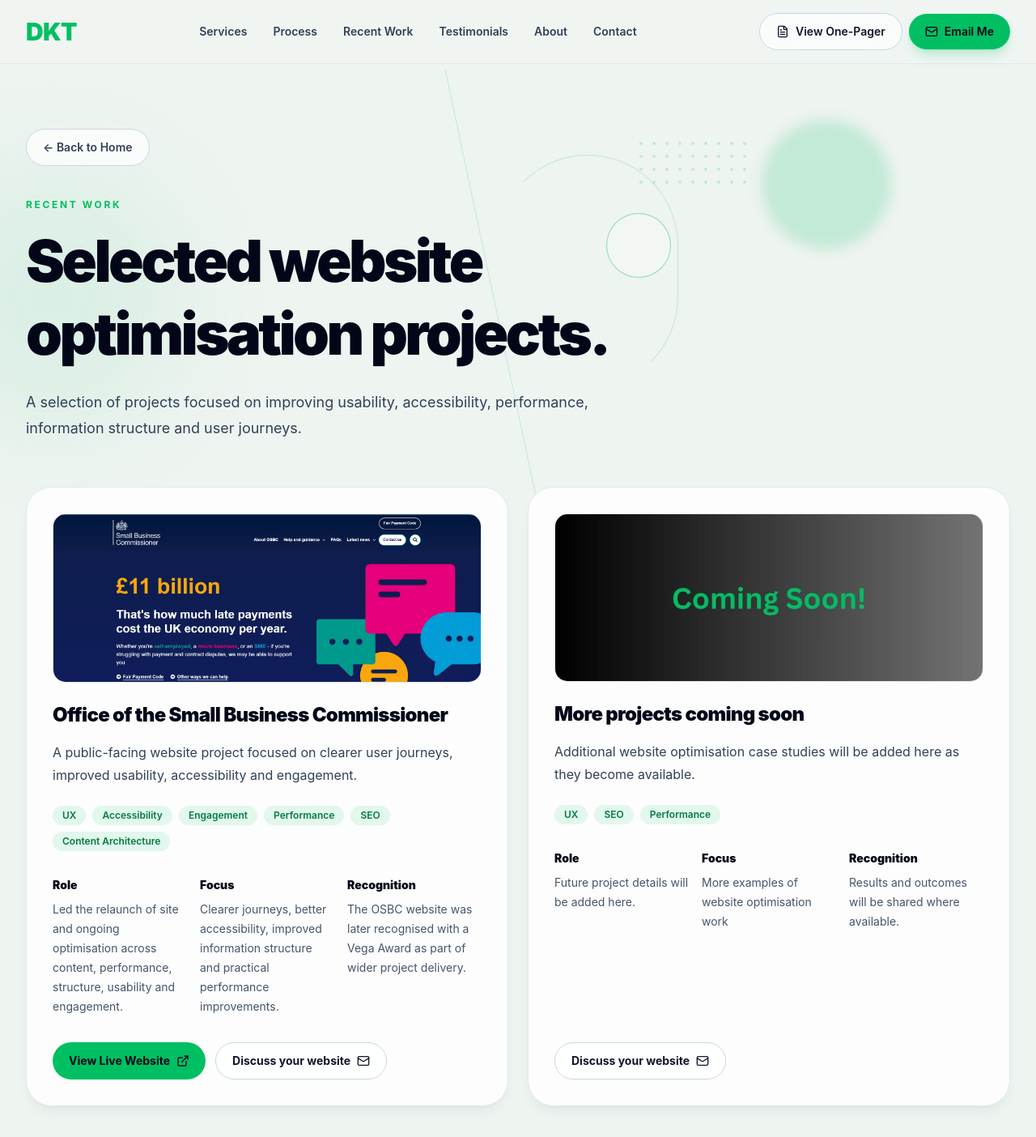
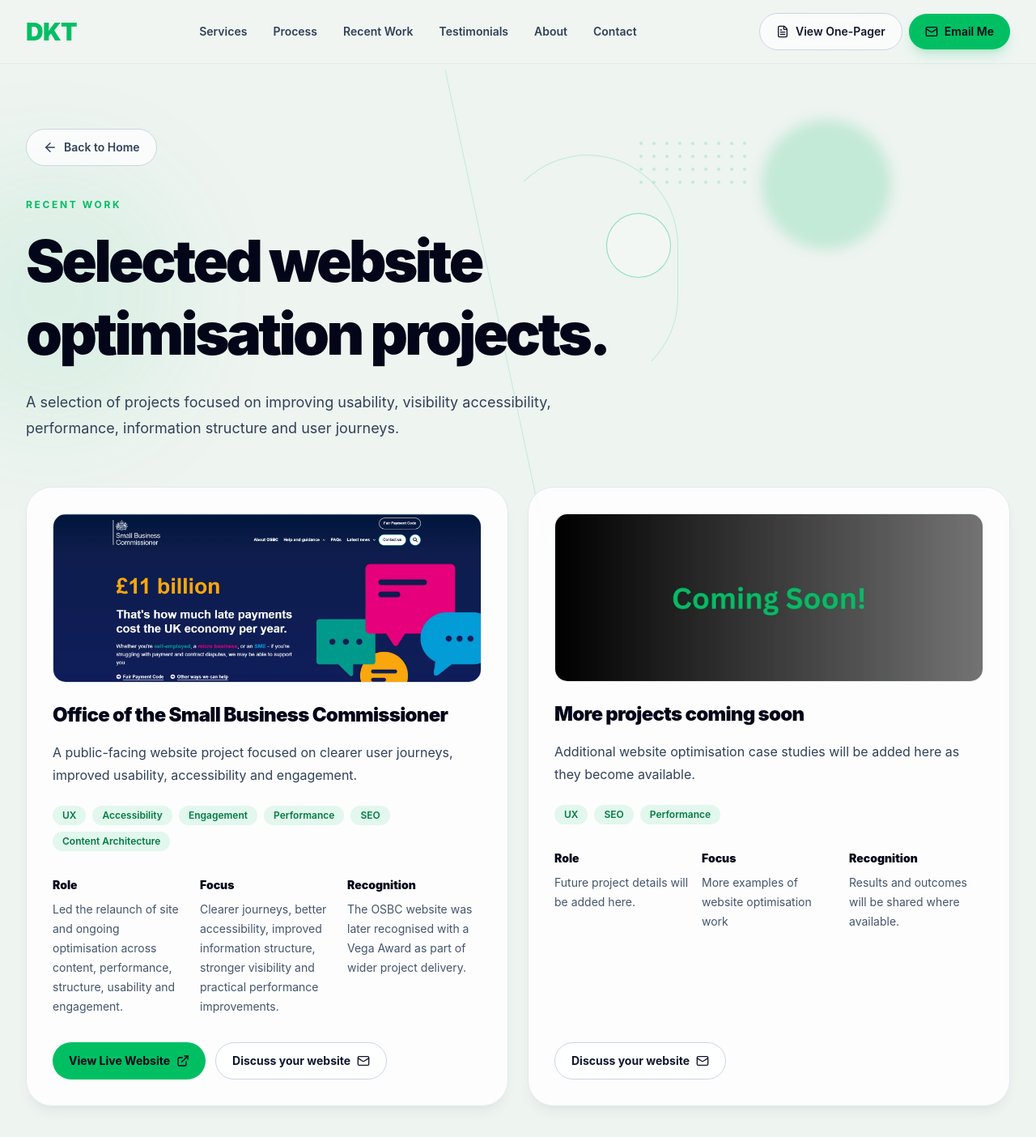
Before and after one commit to DKT15/DKT-Website-Optimisation, a React (Vite) app: page /recentwork in a window 1280 px wide. Shown: the top 1404 px of the page at 81% size. Built offline with nearby package versions, Linux system fonts and the light colour scheme.

Commit message:
added to the code.

```diff
--- a/src/data/projects.js
+++ b/src/data/projects.js
@@ -17,7 +17,7 @@
     ],
     role: "Led the relaunch of site and ongoing optimisation across content, performance, structure, usability and engagement.",
     focus:
-      "Clearer journeys, better accessibility, improved information structure and practical performance improvements.",
+      "Clearer journeys, better accessibility, improved information structure, stronger visibility and practical performance improvements.",
     recognition:
       "The OSBC website was later recognised with a Vega Award as part of wider project delivery.",
     link: "https://www.smallbusinesscommissioner.gov.uk/",
--- a/src/pages/Contact.jsx
+++ b/src/pages/Contact.jsx
@@ -1,4 +1,4 @@
-import { Mail, Send } from "lucide-react";
+import { Mail, Send, ArrowLeft } from "lucide-react";
 import AnimatedShapes from "../components/AnimatedShapes";
 import { FaLinkedin } from "react-icons/fa";
 import { useState } from "react";
@@ -66,7 +66,7 @@
             to="/"
             className="mb-10 inline-flex items-center gap-2 rounded-full border border-slate-300 bg-white/70 px-5 py-3 text-sm font-semibold text-slate-700 hover:text-[#00bf63]"
           >
-            ← Back to Home
+            <ArrowLeft size={18} /> Back to Home
           </Link>
           <p className="mb-4 text-xs font-bold uppercase tracking-[0.22em] text-[#00bf63]">
             Get in touch
--- a/src/pages/Home.jsx
+++ b/src/pages/Home.jsx
@@ -20,7 +20,7 @@
   const services = [
     {
       icon: Search,
-      title: "Website Audits",
+      title: "Website Audits & Recommendations",
       text: "A clear review of what may be limiting your website’s UX, SEO, speed and accessibility.",
     },
     {
@@ -188,10 +188,7 @@
                 "Plan",
                 "You receive clear priorities based on what will be most useful.",
               ],
-              [
-                "Optimise",
-                "I implement agreed improvements across UX, SEO and performance.",
-              ],
+              ["Optimise", "I implement agreed improvements across your site."],
               ["Review", "You get a simple summary of what changed and why."],
             ].map(([title, text], index) => (
               <div
--- a/src/pages/RecentWork.jsx
+++ b/src/pages/RecentWork.jsx
@@ -1,6 +1,6 @@
 import { Link } from "react-router-dom";
 import AnimatedShapes from "../components/AnimatedShapes";
-import { ExternalLink, Mail, ArrowRight } from "lucide-react";
+import { ExternalLink, Mail, ArrowRight, ArrowLeft } from "lucide-react";
 import { projects } from "../data/projects";
 
 // Adding animated shapes and mapping through project.js to get info for cards to be displayed on recent work page.
@@ -13,7 +13,7 @@
           to="/"
           className="mb-10 inline-flex cursor-pointer items-center gap-2 rounded-full border border-slate-300 bg-white/70 px-5 py-3 text-sm font-semibold text-slate-700 hover:text-[#00bf63]"
         >
-          ← Back to Home
+          <ArrowLeft size={18} /> Back to Home
         </Link>
         <section className="max-w-4xl">
           <p className="mb-4 text-xs font-bold uppercase tracking-[0.22em] text-[#00bf63]">
@@ -25,7 +25,7 @@
           </h1>
 
           <p className="mt-6 max-w-3xl text-lg leading-8 text-slate-700">
-            A selection of projects focused on improving usability,
+            A selection of projects focused on improving usability, visibility
             accessibility, performance, information structure and user journeys.
           </p>
         </section>
```
